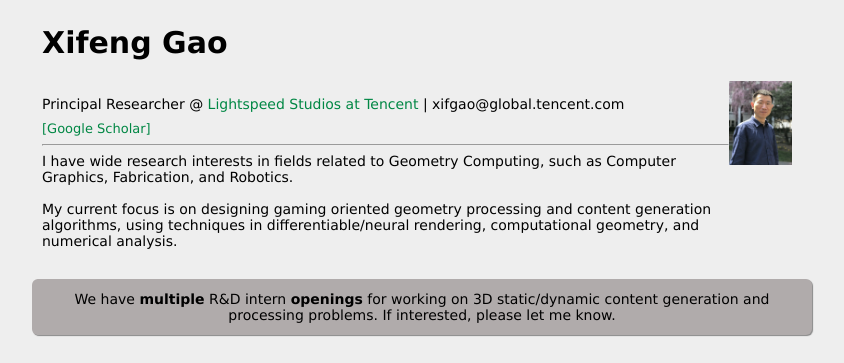
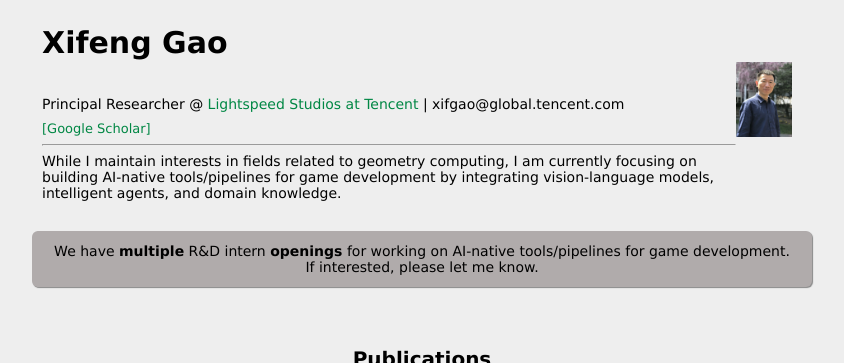
Before and after one commit to gaoxifeng/gaoxifeng.github.io, a Jekyll site: the page built from index.html, in a window 1280 px wide and 900 px high, cut to the strip 0-363 px from the top of the window. Shown: the whole strip, without its empty margins (218-1062 px from the left). Built offline with Jekyll 4.4.1, drawn with Linux system fonts in a browser that asks for light colours.

Commit message:
Update self-introduction

```diff
--- a/index.html
+++ b/index.html
@@ -14,11 +14,7 @@
 		<a href="https://scholar.google.com/citations?user=wSUVcN0AAAAJ">[Google Scholar]</a>
 		</div>
 		<hr>
-		 I have wide research interests in fields related to Geometry Computing, such as Computer Graphics, Fabrication, and Robotics.
-<br>
-<br>
-
-My current focus is on designing gaming oriented geometry processing and content generation algorithms, using techniques in differentiable/neural rendering, computational geometry, and numerical analysis.
+		 While I maintain interests in fields related to geometry computing, I am currently focusing on building AI-native tools/pipelines for game development by integrating vision-language models, intelligent agents, and domain knowledge.
 	</th>
     <td>
 		<img src="images/xifeng.JPG" width="162" height="216"/>
@@ -28,7 +24,7 @@
 
 <div class="content-inner">
         <div class="notice">
-                            We have <b>multiple</b> R&D intern <b>openings</b> for working on 3D static/dynamic content generation and processing problems. If interested, please let me know.
+                            We have <b>multiple</b> R&D intern <b>openings</b> for working on AI-native tools/pipelines for game development. If interested, please let me know.
                         </div>
     <!--
 <h2>Teaching</h2><br>
```
